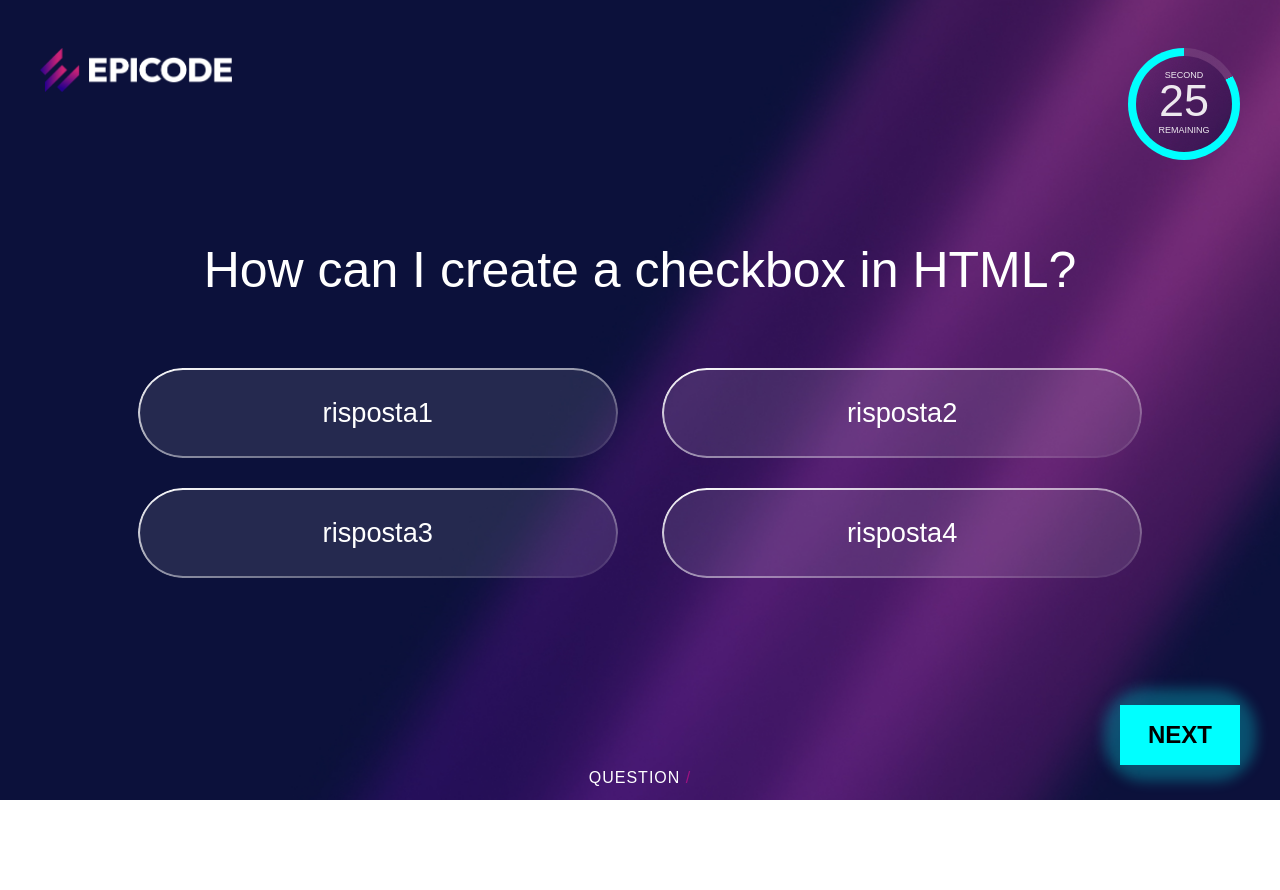
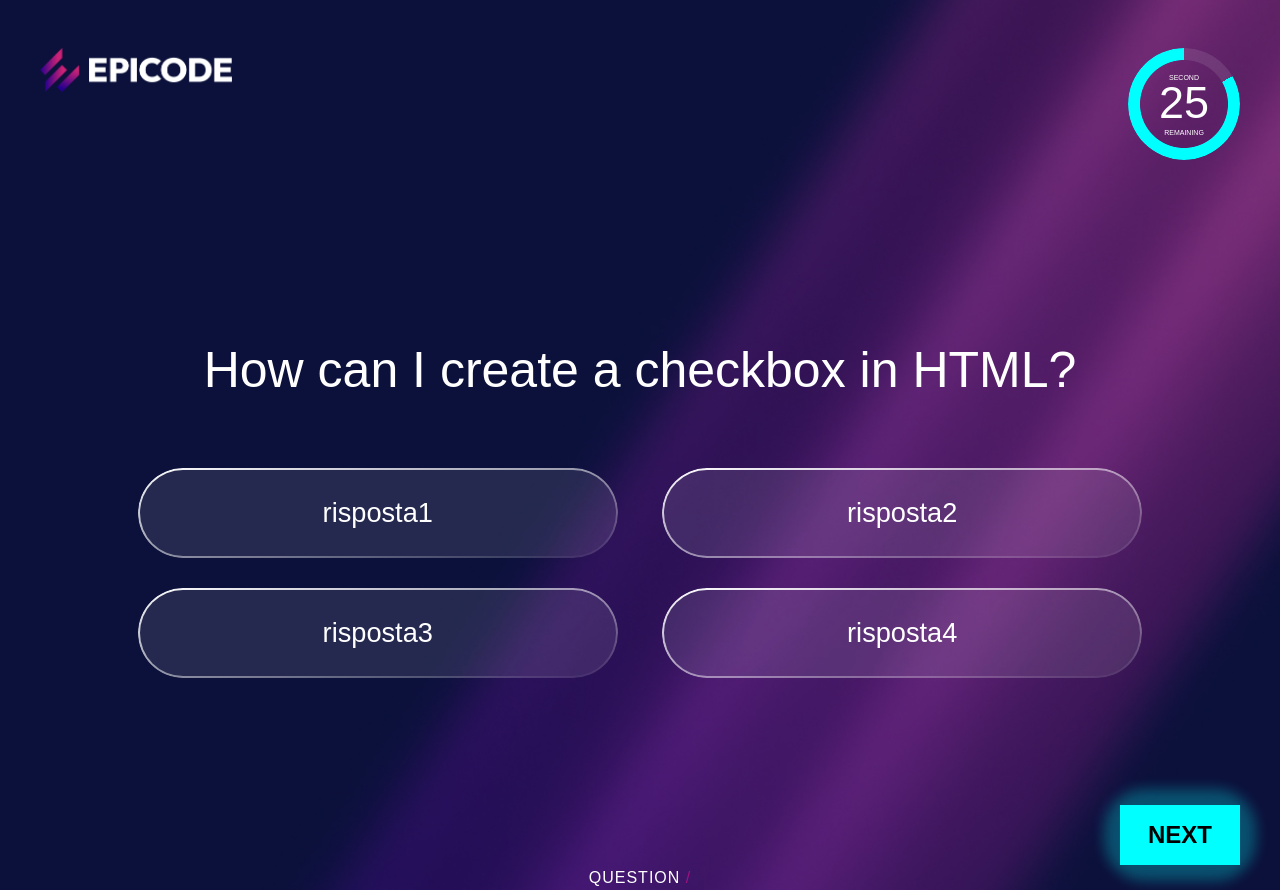
Before and after one commit to Luigi9665/BUILDWEEK-Benchmark, a plain HTML site: page question.html in a window 1280 px wide. Before the commit the page ends 800 px from the top, so only its background shows below. Drawn offline with Linux system fonts and the light colour scheme; no server answers.

Commit message:
aggiunta del mask-image al counter

```diff
--- a/assets/css/style.css
+++ b/assets/css/style.css
@@ -25,7 +25,6 @@ body {
 .text-center {
   text-align: center;
 }
-
 
 /* Welcome page */
 
@@ -107,8 +106,6 @@ input[type="checkbox"] {
   border-radius: 25px;
   box-shadow: 0 0px 16px 13px rgba(0, 255, 255, 0.3);
 }
-
-
 
 /* Question page */
 
@@ -202,10 +199,6 @@ input[type="checkbox"] {
   font-size: 1rem;
   color: #9f1282;
 }
-/* #position-second {
-  line-height: 15px;
-  text-align: center;
-} */
 
 #timer {
   text-align: center;
@@ -215,6 +208,10 @@ input[type="checkbox"] {
   width: 112px;
   border-radius: 50%;
   background: conic-gradient(from 90deg, #00ffff 0deg 360deg, rgba(255, 255, 255, 0.1));
+  mask-image: radial-gradient(circle, transparent 55%, black 56%);
+  mask-repeat: no-repeat;
+  mask-position: center;
+  mask-size: cover;
 }
 
 #timer::before {
@@ -225,13 +222,12 @@ input[type="checkbox"] {
   top: 8px;
   left: 8px;
   border-radius: 50%;
-  background-image: url("../img/bg.jpg");
-  /* background: rgba(103, 38, 116, 0.9); */
-  background-repeat: no-repeat;
-  object-fit: cover;
-  background-position: right;
 }
+
 #position-second {
+  top: -52%;
+  left: 0%;
+  text-align: center;
   padding-top: 15px;
   position: relative;
   z-index: 9999;
@@ -240,7 +236,7 @@ input[type="checkbox"] {
 
 .text-timer {
   padding-block: 5px 10px;
-  font-size: 9px;
+  font-size: 7px;
 }
 
 .second {
@@ -254,12 +250,11 @@ input[type="checkbox"] {
   margin-bottom: 3rem;
 }
 
-
 /* Results and Feedback */
 
 /* Header */
 .myheader {
-  padding: 3rem 0 ;
+  padding: 3rem 0;
   max-width: 1200px;
   margin-inline: auto;
 }
@@ -321,6 +316,10 @@ input[type="checkbox"] {
   border-radius: 50%;
   background: conic-gradient(from 120deg, #00ffff 0% 66.7%, #e843c4 66.7% 100%);
   box-shadow: 0 0 20px rgba(0, 255, 255, 0.3);
+  mask-image: radial-gradient(circle, transparent 50%, black 51%);
+  mask-repeat: no-repeat;
+  mask-position: center;
+  mask-size: cover;
 }
 
 .stats-box-circle::before {
@@ -331,10 +330,10 @@ input[type="checkbox"] {
   right: 2.5rem;
   bottom: 2.5rem;
   border-radius: 50%;
-  background-image: url("../img/bg.jpg");
+  /* background-image: url("../img/bg.jpg");
   background-repeat: no-repeat;
   background-size: cover;
-  background-position: right;
+  background-position: right; */
 }
 
 /* Title description box with absolute posistion */
--- a/assets/js/scriptWelcome.js
+++ b/assets/js/scriptWelcome.js
@@ -12,6 +12,7 @@ const proceed = document.querySelector(".btn-general");
 proceed.addEventListener("click", () => {
   if (checkbox.checked) {
     window.location.href = "question.html";
+    checkbox.checked = false;
   } else {
     alert("Non hai accettato i termini!");
   }
--- a/question.html
+++ b/question.html
@@ -1,6 +1,5 @@
 <!DOCTYPE html>
 <html lang="en">
-
   <head>
     <meta charset="UTF-8" />
     <meta name="viewport" content="width=device-width, initial-scale=1.0" />
@@ -13,11 +12,12 @@
       <div>
         <img class="logo" src="./assets/img/epicode_logo.png" alt="epicode_logo" />
       </div>
-    <div id="timer">
+      <div>
+        <div id="timer"></div>
         <!-- simulo la creazione del timer -->
         <div id="position-second">
           <p class="text-timer">SECOND</p>
-        <span class="second">-</span>
+          <span class="second">30</span>
           <p class="text-timer">REMAINING</p>
         </div>
       </div>
@@ -40,7 +40,8 @@
       </div>
       <div id="counter-question">
         <!-- simulo la creazione del conteggio question -->
-        <p>QUESTION
+        <p>
+          QUESTION
           <span id="counter-answer"></span>
           <span id="quantity-question">/</span>
         </p>
@@ -48,5 +49,4 @@
     </main>
     <script src="./assets/js/script.js"></script>
   </body>
-
 </html>
```
Also changed, not shown: results.html (+13 -7 lines). Lines whose indentation alone changed are shown as unchanged.
